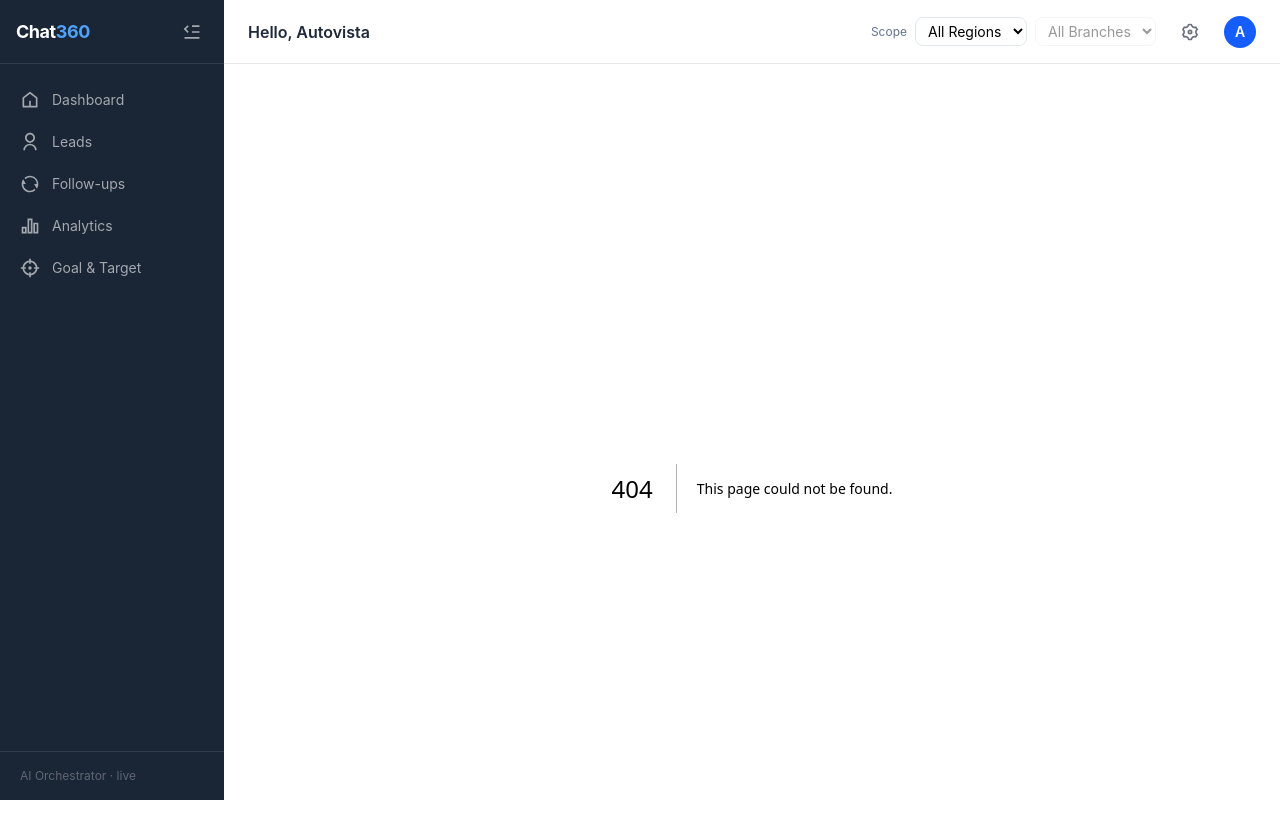
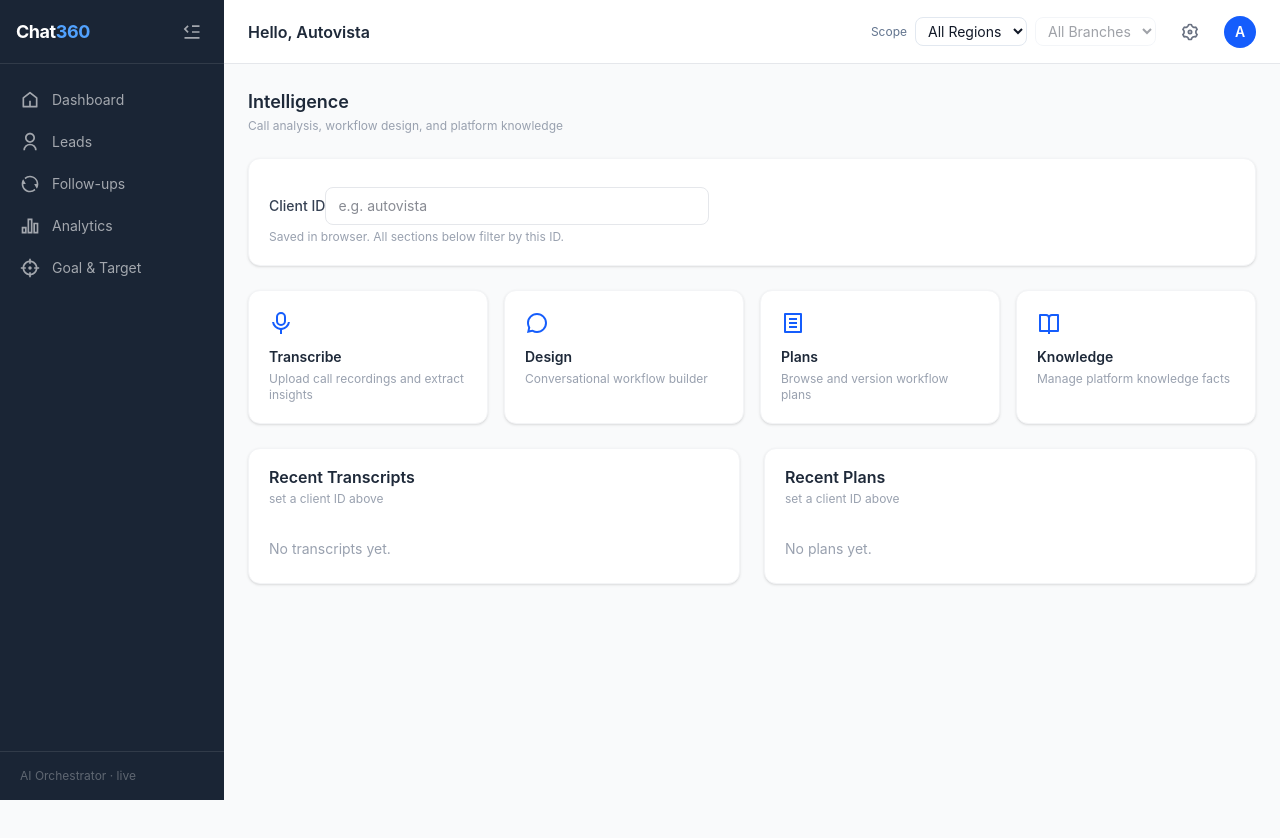
Before and after one commit to nestcub/agentic_voicebots_c360, a Next.js app in the folder dashboard/: page /intelligence in a window 1280 px wide. Before the commit this address had no page. Shown: the top 838 px of the page. After the commit the page ends 800 px from the top, so only its background shows below. Built offline with nearby package versions, Linux system fonts and the light colour scheme.

Commit message:
add intelligence hub: client ID input, quick nav, recent transcripts and plans

```diff
--- /dev/null
+++ b/dashboard/app/intelligence/page.tsx
@@ -0,0 +1,109 @@
+"use client";
+
+import { useEffect, useState } from "react";
+import Link from "next/link";
+import { Card, CardHeader } from "@/components/Card";
+import { RiMicLine, RiChat3Line, RiFileListLine, RiBookOpenLine } from "react-icons/ri";
+
+const SECTIONS = [
+  { href: "/intelligence/transcribe", label: "Transcribe",      Icon: RiMicLine,      desc: "Upload call recordings and extract insights" },
+  { href: "/intelligence/design",     label: "Design",          Icon: RiChat3Line,    desc: "Conversational workflow builder" },
+  { href: "/intelligence/plans",      label: "Plans",           Icon: RiFileListLine, desc: "Browse and version workflow plans" },
+  { href: "/intelligence/knowledge",  label: "Knowledge",       Icon: RiBookOpenLine, desc: "Manage platform knowledge facts" },
+];
+
+export default function IntelligencePage() {
+  const [clientId, setClientId] = useState("");
+  const [transcripts, setTranscripts] = useState<any[]>([]);
+  const [plans, setPlans] = useState<any[]>([]);
+
+  useEffect(() => {
+    const saved = localStorage.getItem("intel_client_id") ?? "";
+    setClientId(saved);
+  }, []);
+
+  useEffect(() => {
+    if (!clientId) return;
+    fetch(`/api/intelligence/transcripts?client_id=${encodeURIComponent(clientId)}`)
+      .then((r) => r.json()).then((d) => setTranscripts(Array.isArray(d) ? d.slice(0, 5) : [])).catch(() => {});
+    fetch(`/api/intelligence/plans?client_id=${encodeURIComponent(clientId)}`)
+      .then((r) => r.json()).then((d) => setPlans(Array.isArray(d) ? d.slice(0, 5) : [])).catch(() => {});
+  }, [clientId]);
+
+  function saveClientId(v: string) {
+    setClientId(v);
+    localStorage.setItem("intel_client_id", v);
+  }
+
+  return (
+    <div className="space-y-6">
+      <div>
+        <h1 className="text-lg font-semibold text-gray-800">Intelligence</h1>
+        <p className="text-xs text-gray-400 mt-0.5">Call analysis, workflow design, and platform knowledge</p>
+      </div>
+
+      {/* Client ID */}
+      <Card className="p-5">
+        <label className="text-sm font-medium text-gray-700">Client ID</label>
+        <input
+          type="text"
+          value={clientId}
+          onChange={(e) => saveClientId(e.target.value)}
+          placeholder="e.g. autovista"
+          className="mt-2 w-full max-w-sm px-3 py-2 text-sm border border-gray-200 rounded-lg focus:outline-none focus:ring-2 focus:ring-blue-500"
+        />
+        <p className="text-xs text-gray-400 mt-1">Saved in browser. All sections below filter by this ID.</p>
+      </Card>
+
+      {/* Quick nav */}
+      <div className="grid grid-cols-2 md:grid-cols-4 gap-4">
+        {SECTIONS.map(({ href, label, Icon, desc }) => (
+          <Link key={href} href={href}>
+            <Card className="p-5 hover:shadow-md transition-shadow cursor-pointer h-full">
+              <Icon className="w-6 h-6 text-blue-600 mb-3" />
+              <p className="text-sm font-semibold text-gray-800">{label}</p>
+              <p className="text-xs text-gray-400 mt-1">{desc}</p>
+            </Card>
+          </Link>
+        ))}
+      </div>
+
+      {/* Recent activity */}
+      <div className="grid md:grid-cols-2 gap-6">
+        <Card className="p-0 overflow-hidden">
+          <CardHeader title="Recent Transcripts" hint={clientId ? `for ${clientId}` : "set a client ID above"} />
+          <div className="divide-y divide-gray-100">
+            {transcripts.length === 0 && (
+              <p className="px-5 py-6 text-sm text-gray-400">No transcripts yet.</p>
+            )}
+            {transcripts.map((t) => (
+              <Link key={t.id} href={`/intelligence/transcribe?id=${t.id}`} className="flex items-center justify-between px-5 py-3 hover:bg-gray-50">
+                <div>
+                  <p className="text-sm font-medium text-gray-800 truncate max-w-[200px]">{t.filename}</p>
+                  <p className="text-xs text-gray-400">{t.duration ? `${Math.round(t.duration)}s` : "—"} · {t.created_at?.slice(0, 10)}</p>
+                </div>
+              </Link>
+            ))}
+          </div>
+        </Card>
+
+        <Card className="p-0 overflow-hidden">
+          <CardHeader title="Recent Plans" hint={clientId ? `for ${clientId}` : "set a client ID above"} />
+          <div className="divide-y divide-gray-100">
+            {plans.length === 0 && (
+              <p className="px-5 py-6 text-sm text-gray-400">No plans yet.</p>
+            )}
+            {plans.map((p) => (
+              <Link key={p.id} href={`/intelligence/plans?id=${p.id}`} className="flex items-center justify-between px-5 py-3 hover:bg-gray-50">
+                <div>
+                  <p className="text-sm font-medium text-gray-800">v{p.version} plan</p>
+                  <p className="text-xs text-gray-400">{p.updated_at?.slice(0, 10) ?? p.created_at?.slice(0, 10)}</p>
+                </div>
+              </Link>
+            ))}
+          </div>
+        </Card>
+      </div>
+    </div>
+  );
+}
```
